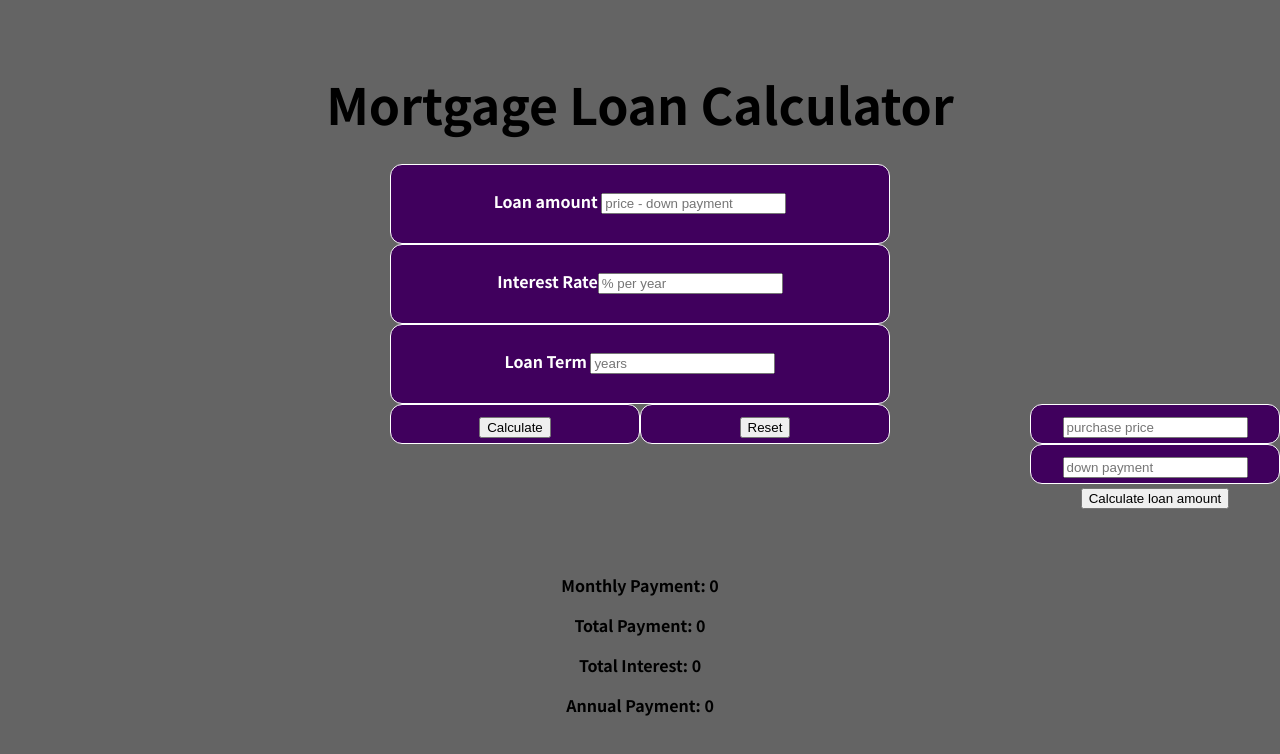
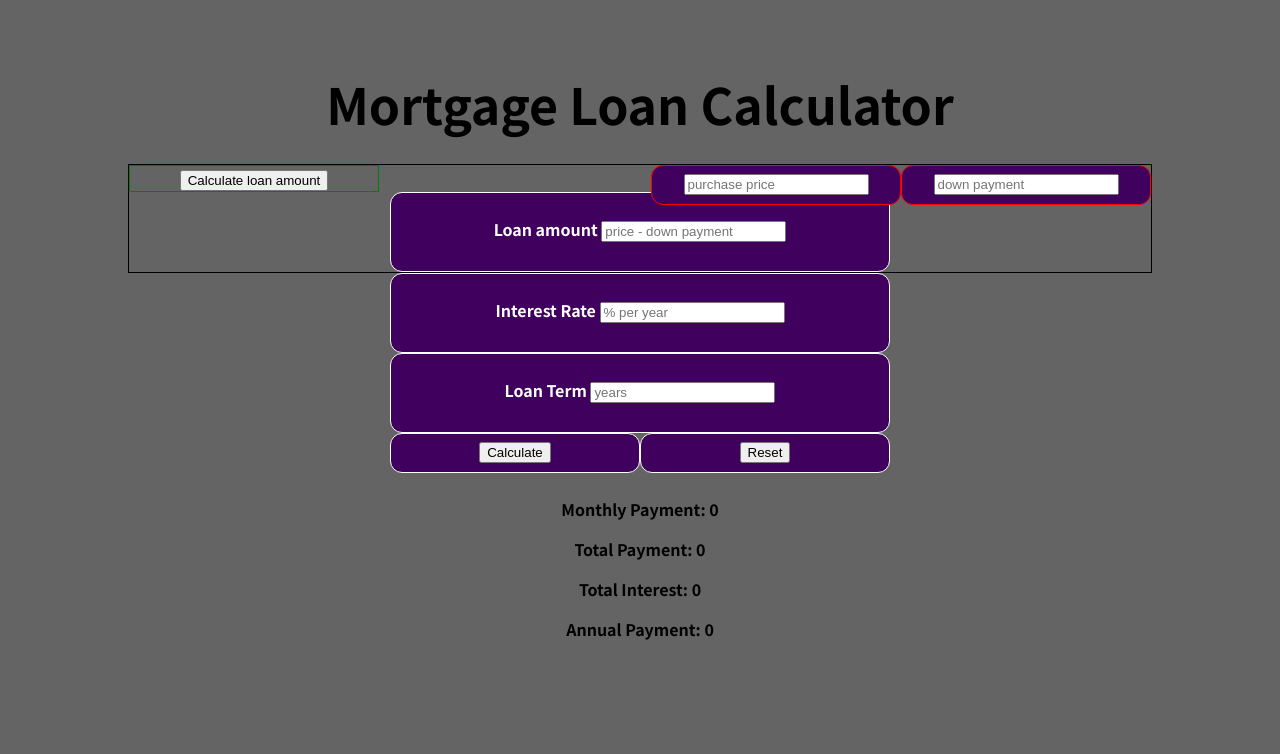
Before and after one commit to Tannerp647/MortgageCalcReact, a React (Create React App) app: page / in a window 1280 px wide. Shown: the top 754 px of the page. Built offline with nearby package versions, Linux system fonts and the light colour scheme.

Commit message:
error handle in react app, char limit, toLocaleStr

```diff
--- a/src/Components/Answer.js
+++ b/src/Components/Answer.js
@@ -24,7 +24,7 @@ const Answer = () => {
         //if the response is something like "Total Payment": 12, how do you get that response value?
     };
 
-    //React code to do that calculations
+    //React code to do the calculations
     /*const calculate = (loanAmount, interestRate, loanTerm) => {
 
         // mortgage Calculations
@@ -41,20 +41,15 @@ const Answer = () => {
         setTotalInterest(`$${Math.ceil(final * loanMonths) - loanAmount}`);
     };
 */
-    //function to display the number output with commas.
-    function numberWithCommas(x) {
-        return x.toString().replace(/\B(?<!\.\d*)(?=(\d{3})+(?!\d))/g, ",");
-    };
-
     return (
         <div>
             <Form calculate={calcApi} />
             <br></br>
             <br></br>
-            {<p> Monthly Payment:   {numberWithCommas(monthlyPayment)} </p>}
-            {<p> Total Payment:   {numberWithCommas(totalPayment)} </p>}
-            {<p> Total Interest:   {numberWithCommas(totalInterest)} </p>}
-            {<p> Annual Payment: {numberWithCommas(annualPayment)} </p>}
+            {<p> Monthly Payment:   {(monthlyPayment.toLocaleString('en-US'))} </p>}
+            {<p> Total Payment:   {(totalPayment.toLocaleString('en-US'))} </p>}
+            {<p> Total Interest:   {(totalInterest.toLocaleString('en-US'))} </p>}
+            {<p> Annual Payment: {(annualPayment.toLocaleString('en-US'))} </p>}
         </div>
     );
 };
--- a/src/Components/Form.js
+++ b/src/Components/Form.js
@@ -1,5 +1,6 @@
 import React, { useState } from 'react';
 import './InputBox.css';
+
 
 const Form = (props) => {
     const [loanAmount, setLoanAmount] = useState("");
@@ -18,16 +19,14 @@ const Form = (props) => {
 
     const loanTermHandler = (event) => {
         setloanTerm(event.target.value);
+    };
 
+    const handleSubmit = () => {
+        if (!loanAmount || !interestRate || !loanTerm) {
+            alert("Missing entry")
+        };
+        props.calculate(loanAmount, interestRate, loanTerm);
     };
-    const handleSubmit = () => {
-        if (loanTerm && interestRate && loanTerm) {
-            props.calculate(loanAmount, interestRate, loanTerm);
-        };
-    };
-    // if (!loanTerm || !interestRate || !loanTerm) {
-    //     alert("Missing entry")
-    // };
 
     const handleReset = () => {
         setLoanAmount("");
@@ -42,27 +41,36 @@ const Form = (props) => {
     };
     const downPaymentHandler = (event) => {
         setDownPayment(event.target.value)
-    }
-    console.log(downPayment);
+    };
 
     const handlePriceCalc = () => {
         setLoanAmount(purchasePrice - downPayment);
-
     };
 
     return (
         <div>
-            <div className="input_box">
-                <label> Loan amount </label>
-                <input type="number" value={loanAmount} placeholder="price - down payment" onChange={loanAmountHandler} />
+            <div className="wrapper">
+                <div className="calc_loan_box">
+                    <input type="text" maxlength="15" value={downPayment} maxlength="15" placeholder="down payment" onChange={downPaymentHandler} />
+                </div>
+                <div className="calc_loan_box">
+                    <input type="text" maxlength="15" value={purchasePrice} placeholder="purchase price" onChange={purchasePriceHandler} />
+                </div>
+                <div className="calc_price_but">
+                    <button onClick={handlePriceCalc}> Calculate loan amount </button>
+                </div>
+                <div className="input_box">
+                    <label> Loan amount </label>
+                    <input type="text" maxlength="15" value={loanAmount} placeholder="price - down payment" onChange={loanAmountHandler} />
+                </div>
             </div>
             <div className="input_box">
-                <label> Interest Rate</label>
-                <input type="number" value={interestRate} placeholder="% per year" onChange={interestRateHandler} />
+                <label> Interest Rate </label>
+                <input type="text" maxlength="15" value={interestRate} placeholder="% per year" onChange={interestRateHandler} />
             </div>
             <div className="input_box">
                 <label> Loan Term  </label>
-                <input type="number" value={loanTerm} placeholder="years" onChange={loanTermHandler} />
+                <input type="text" maxlength="15" value={loanTerm} placeholder="years" onChange={loanTermHandler} />
             </div>
             <div className="float_container">
                 <div className="float_child">
@@ -72,16 +80,7 @@ const Form = (props) => {
                     <button onClick={handleReset}> Reset </button>
                 </div>
             </div>
-            <div className="calc_loan_box">
-                <input type="number" value={purchasePrice} placeholder="purchase price" onChange={purchasePriceHandler} />
 
-            </div>
-            <div className="calc_loan_box">
-                <input type="number" value={downPayment} placeholder="down payment" onChange={downPaymentHandler} />
-            </div>
-            <div className="calc_price_but">
-                <button onClick={handlePriceCalc}> Calculate loan amount</button>
-            </div>
 
         </div>
     );
--- a/src/Components/InputBox.css
+++ b/src/Components/InputBox.css
@@ -35,7 +35,7 @@
     color: white;
     background-color: #40005d;
     border: 1px solid white;
-    padding: 0.5rem;
+    padding: 0.25rem;
     border-radius: 12px;
     text-align: center;
 }
@@ -56,7 +56,7 @@
   border-radius: 12px;
   width: 250px;
   margin-left: 710px;
-  text-align: center;
+  text-align: right;
 
 }
 
@@ -90,14 +90,13 @@ p {
   color: white;
   background-color: #40005d;
   border: 1px solid white;
-  padding: .5rem;
+  padding: .25rem;
   border-radius: 12px;
   width: 250px;
   height: 40px;
-  margin-left: auto;
-  margin-right: 0;
   text-align: center;
-
+  border: 1px solid red;
+  float: right
 }
 
 .calc_price_but {
@@ -105,6 +104,13 @@ p {
   font-weight: bold;
   color: white;
   width: 250px;
-  margin-left: auto;
+  margin-left: 450;
   text-align: center;
+  border: 1px solid green;
 }
+
+.wrapper {
+  width: 80%;
+  border: 1px solid black;
+  margin: auto;
+}
```
Also changed, not shown: src/Components/calcPrice.js (added, +33 -0 lines).
